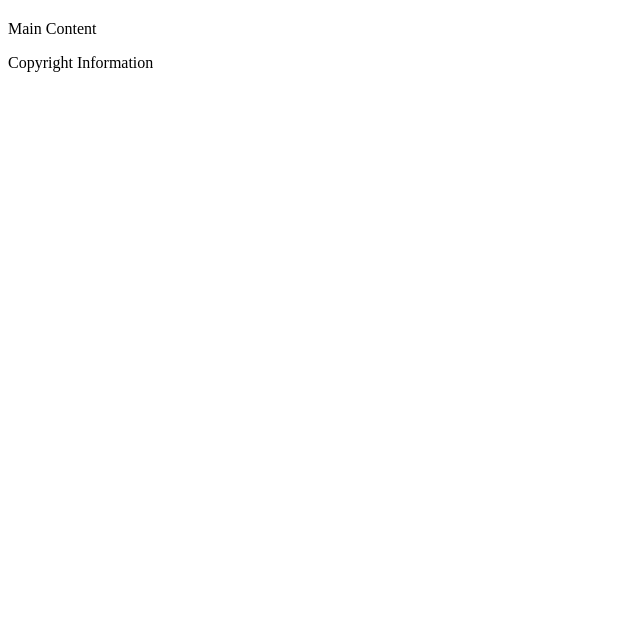
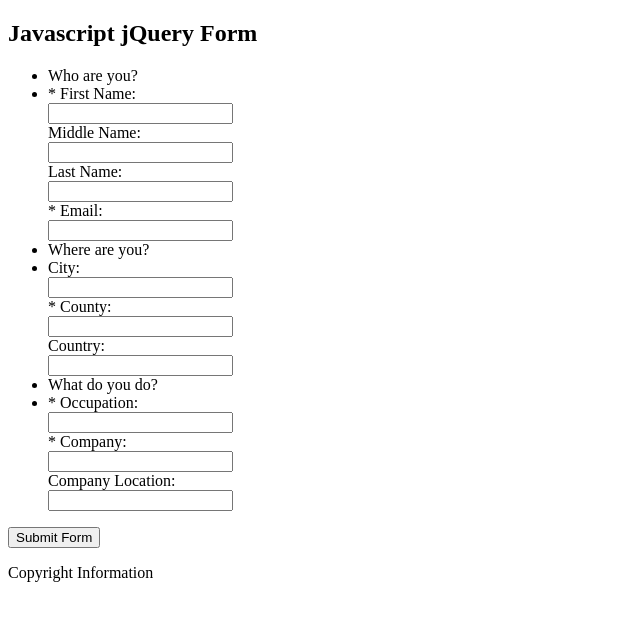
Before and after one commit to theWhiteFox/Form-JS, a plain HTML site: page index.html in a window 1280 px wide. Shown: the whole page, without its empty margins (0-640 px from the left). Drawn offline with Linux system fonts and the light colour scheme.

Commit message:
Basic HTML form

```diff
--- a/index.html
+++ b/index.html
@@ -2,16 +2,49 @@
 <!-- @ Stephen O'Connor -->
 <html lang="en">
    <head>
-      <title>TODO supply a title</title>
+      <title>JS jQ Form</title>
       <meta charset="UTF-8">
       <meta name="viewport" content="width=device-width, initial-scale=1.0">
    </head>
    <body>
       <header>
-         <h2></h2>
+         <h2>Javascript jQuery Form</h2>
       </header>
       <div id="content">
-         <p>Main Content</p>
+         <form name="myform" onsubmit="return validateForm()">
+            <ul>
+               <li class="title">Who are you?</li>
+               <li class="fields">
+                  <label>* First Name:</label><br>
+                  <input id="first_name" class="req" type="text"><br>
+                  <label>Middle Name:</label><br>
+                  <input id="middle_name" type="text"><br>
+                  <label>Last Name:</label><br>
+                  <input id="last_name" type="text"><br>
+                  <label>* Email:</label><br>
+                  <input id="last_name" class="req" type="text"><br>
+               </li>
+               <li class="title">Where are you?</li>
+               <li class="fields">
+                  <label>City:</label><br>
+                  <input id="city" type="text"><br>
+                  <label>* County:</label><br>
+                  <input id="county" class="req" type="text"><br>
+                  <label>Country:</label><br>
+                  <input id="country" type="text"><br>
+               </li>
+               <li class="title">What do you do?</li>
+               <li class="fields">
+                  <label>* Occupation:</label><br>
+                  <input id="occupation" class="req" type="text"><br>
+                  <label>* Company:</label><br>
+                  <input id="company" type="text"><br>
+                  <label>Company Location:</label><br>
+                  <input id="location" type="text"><br>
+               </li>
+            </ul>
+            <input type="submit" value="Submit Form">
+         </form>
       </div>
       <footer>
          <p>Copyright Information</p>
```
